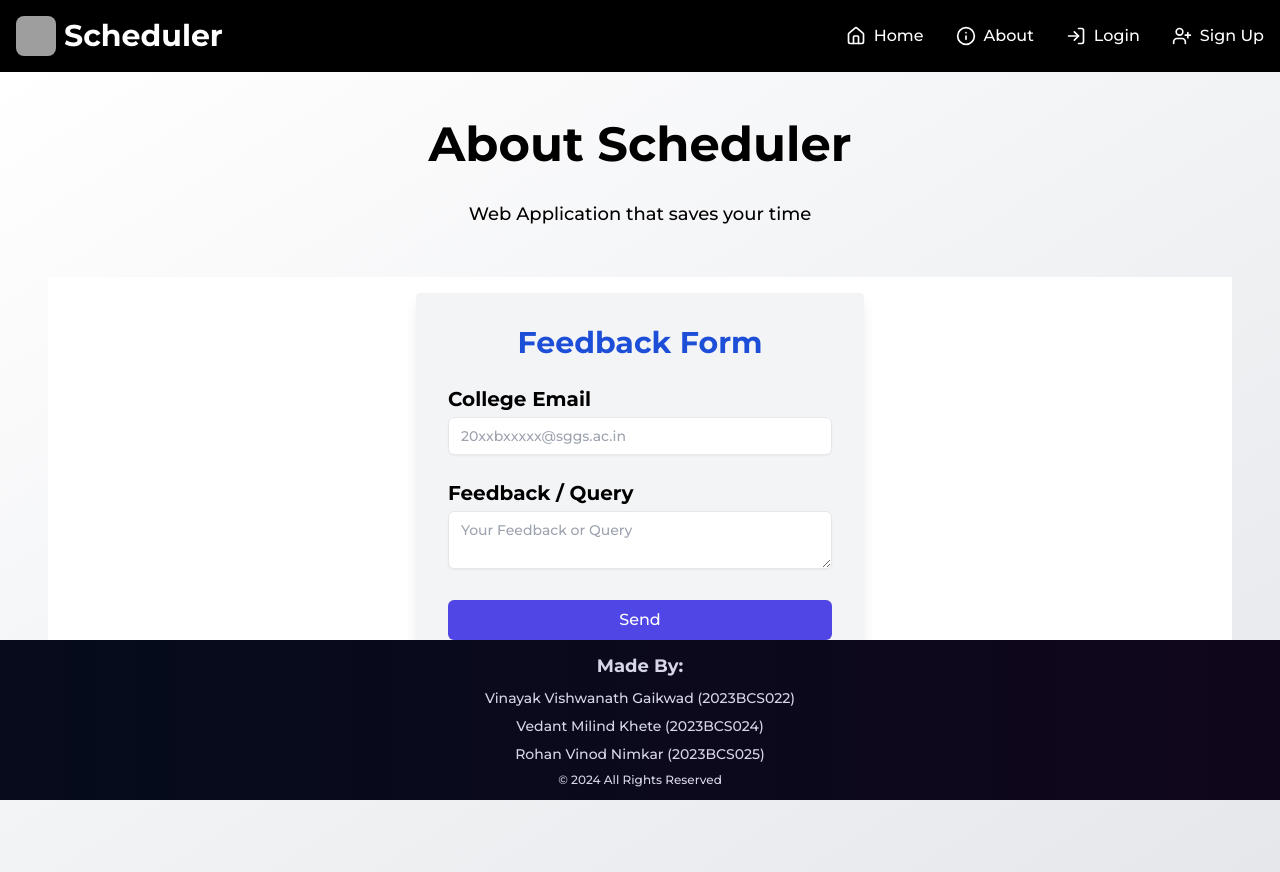
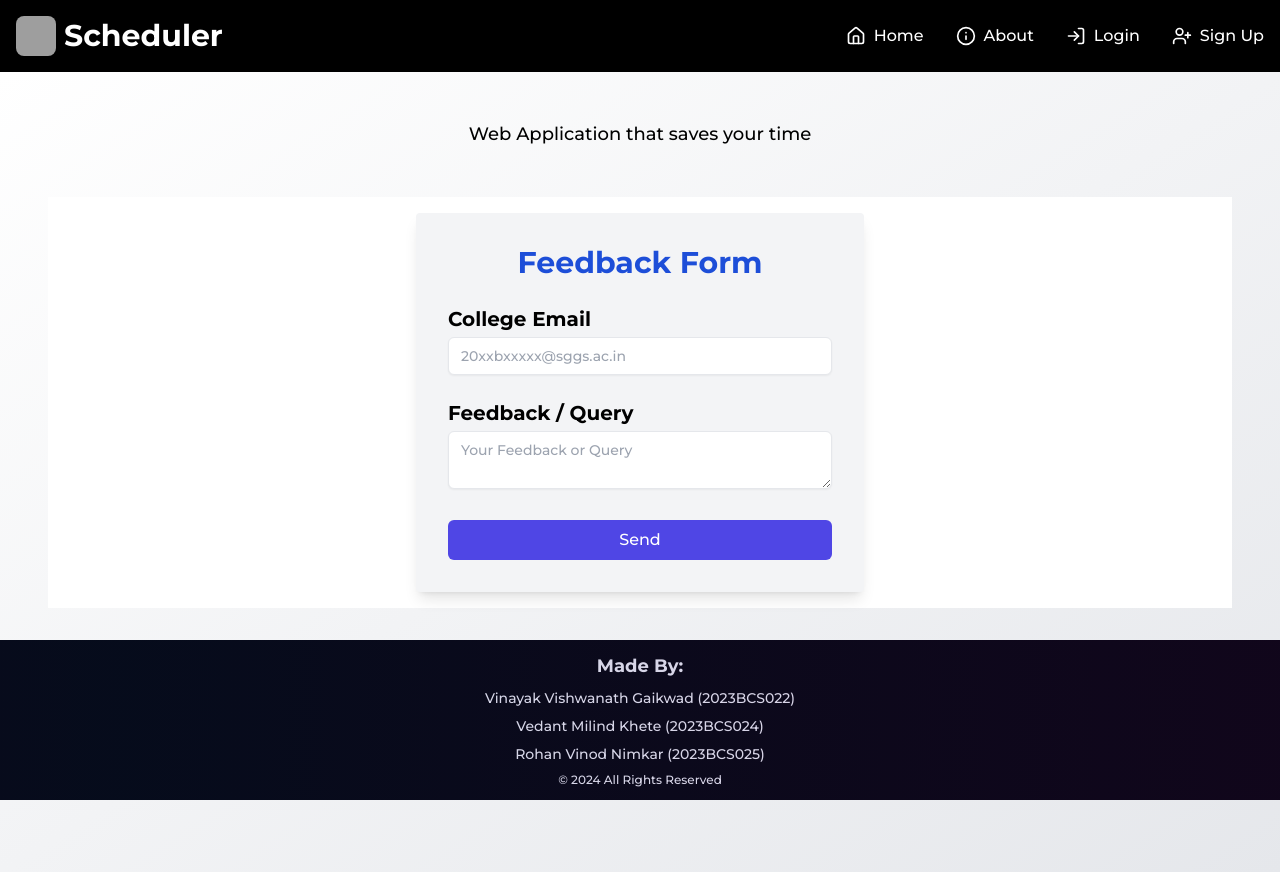
Before and after one commit to VinayakGaikwad101/scheduler, a React (Vite) app in the folder client/: page /about in a window 1280 px wide. Built offline with nearby package versions, Linux system fonts and the light colour scheme; grey boxes are pictures that could not be loaded.

Commit message:
Update About.jsx
removed h1

```diff
--- a/client/src/pages/About.jsx
+++ b/client/src/pages/About.jsx
@@ -26,12 +26,6 @@ export default function About() {
         animate="animate"
         variants={stagger}
       >
-        <motion.h1
-          className="text-4xl md:text-5xl font-bold text-center mb-8"
-          variants={fadeInUp}
-        >
-          About Scheduler
-        </motion.h1>
 
         <motion.div className="max-w-4xl mx-auto space-y-6" variants={fadeInUp}>
           <AnimatedParagraph>
```
